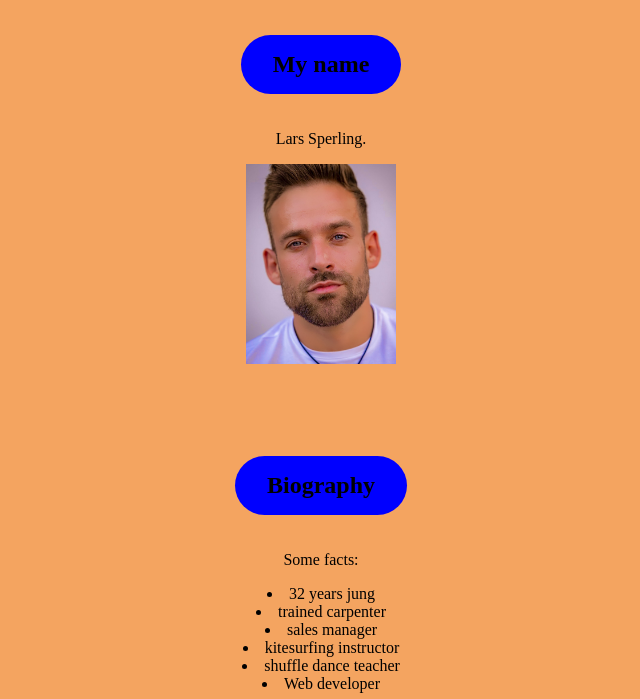
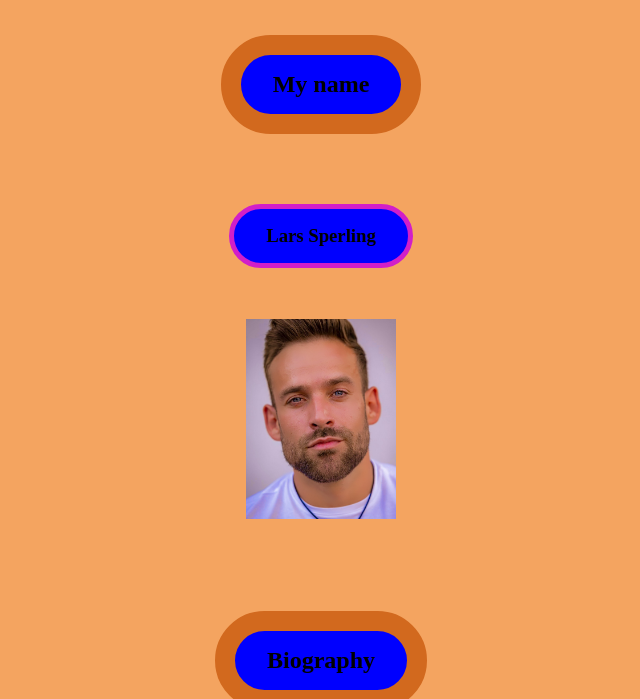
Before and after one commit to SLworld13/personal-website, a website: page html-and-the-web_personal-website-1/index.html in a window 1280 px wide. Shown: the part 91-790 px from the top of the page, without its empty margins (319-959 px from the left). Drawn offline with Linux system fonts and the light colour scheme.

Commit message:
h3 name styling

```diff
--- a/html-and-the-web_personal-website-1/index.html
+++ b/html-and-the-web_personal-website-1/index.html
@@ -34,7 +34,7 @@
 
 <br class="container">
     <h2>My name</h2>
-    <p>Lars Sperling.</p>
+    <p><h3>Lars Sperling</h3></p>
     <img src="images/IMG_9443.jpeg" alt="Beschreibung des Bildes" width="150" height="200" style="object-fit: cover;">
 
     <br></br>
--- a/html-and-the-web_personal-website-1/style.css
+++ b/html-and-the-web_personal-website-1/style.css
@@ -12,5 +12,12 @@ h2 {
     width: 400;
     background-color: blue;
     padding: 16px 32px;
+    border: 20px solid chocolate;
     border-radius: 50px;
 }
+h3 {box-sizing: border-box;
+    width: 400;
+    background-color: blue;
+    padding: 16px 32px;
+    border: 5px solid rgb(210, 30, 201);
+    border-radius: 50px;}
```
